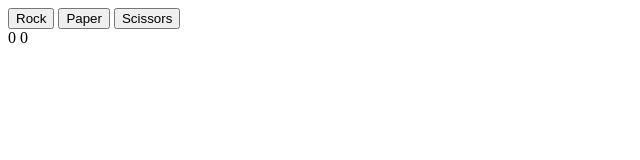
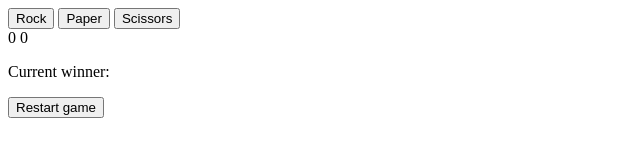
Before and after one commit to adnanmulalic/rock-paper-scissors, a plain HTML site: page index.html in a window 1280 px wide. Shown: the whole page, without its empty margins (0-640 px from the left). Drawn offline with Linux system fonts and the light colour scheme.

Commit message:
exercise done

```diff
--- a/index.html
+++ b/index.html
@@ -18,6 +18,8 @@
             <span id="player">0</span>
             <span id="computer">0</span>
         </div>
+        <p>Current winner:</p><p id="current-winner"></p>
+        <button id="btn-restart">Restart game</button>
     </div>
 </body>
 </html>
```
